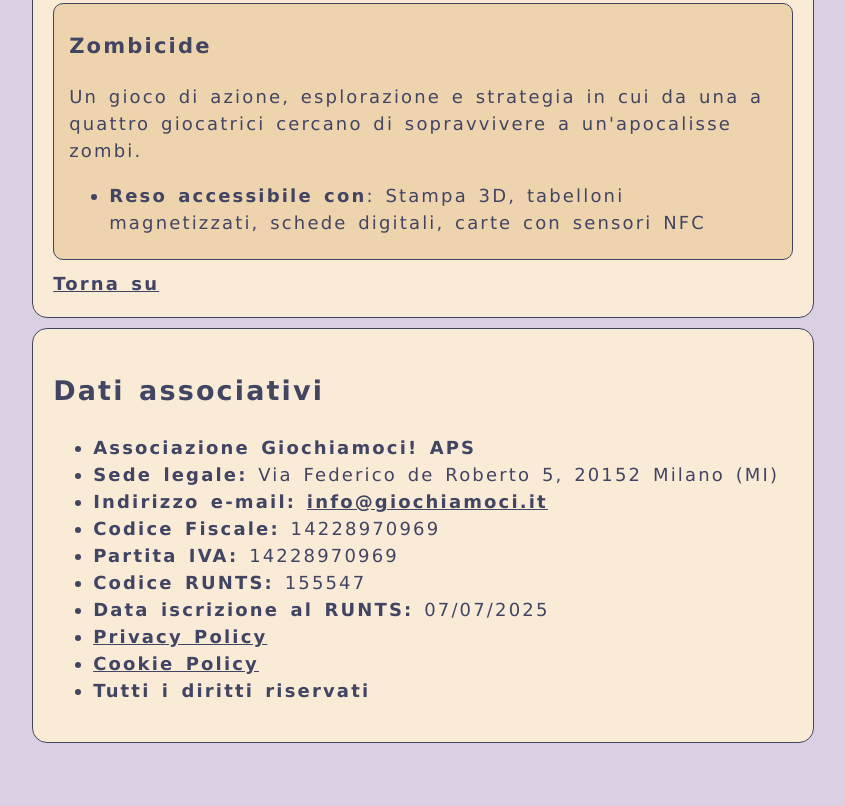
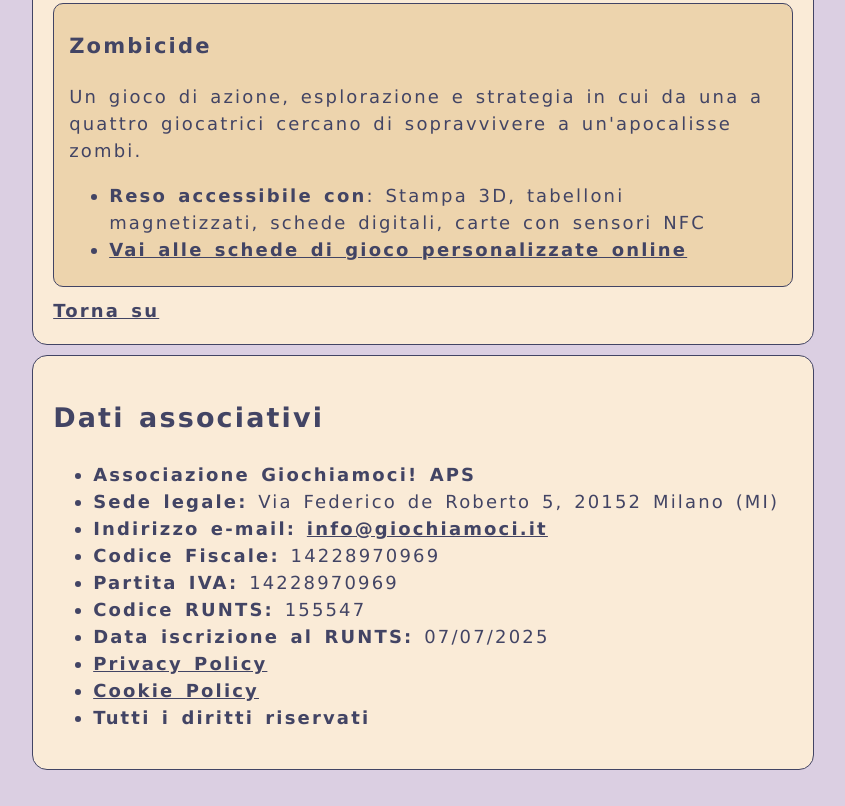
Before and after one commit to Zaknir/Giochiamoci_Prove, a plain HTML site: page giochi-da-tavolo.html in a window 1280 px wide. Shown: the part 2694-3500 px from the top of the page, without its empty margins (217-1062 px from the left). Before the commit the page ends 3473 px from the top, so only its background shows below. Drawn offline with Linux system fonts and the light colour scheme.

Commit message:
fix: missing link

```diff
--- a/giochi-da-tavolo.html
+++ b/giochi-da-tavolo.html
@@ -93,6 +93,7 @@
                 <p>Un gioco di azione, esplorazione e strategia in cui da una a quattro giocatrici cercano di sopravvivere a un'apocalisse zombi.</p>
                 <ul>
                     <li><b>Reso accessibile con</b>: Stampa 3D, tabelloni magnetizzati, schede digitali, carte con sensori NFC</li>
+                    <li><a href="https://zaknir.github.io/zombicide/" target="_blank" rel="noopener noreferrer">Vai alle schede di gioco personalizzate online</a></li>
                 </ul>
             </div>
 
```
